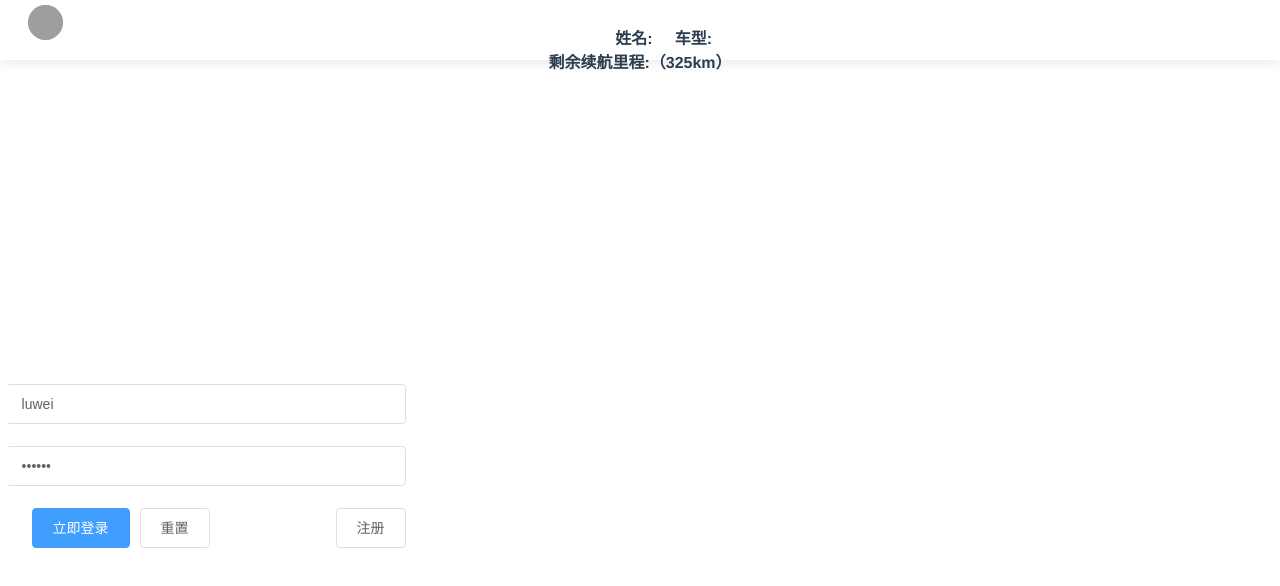
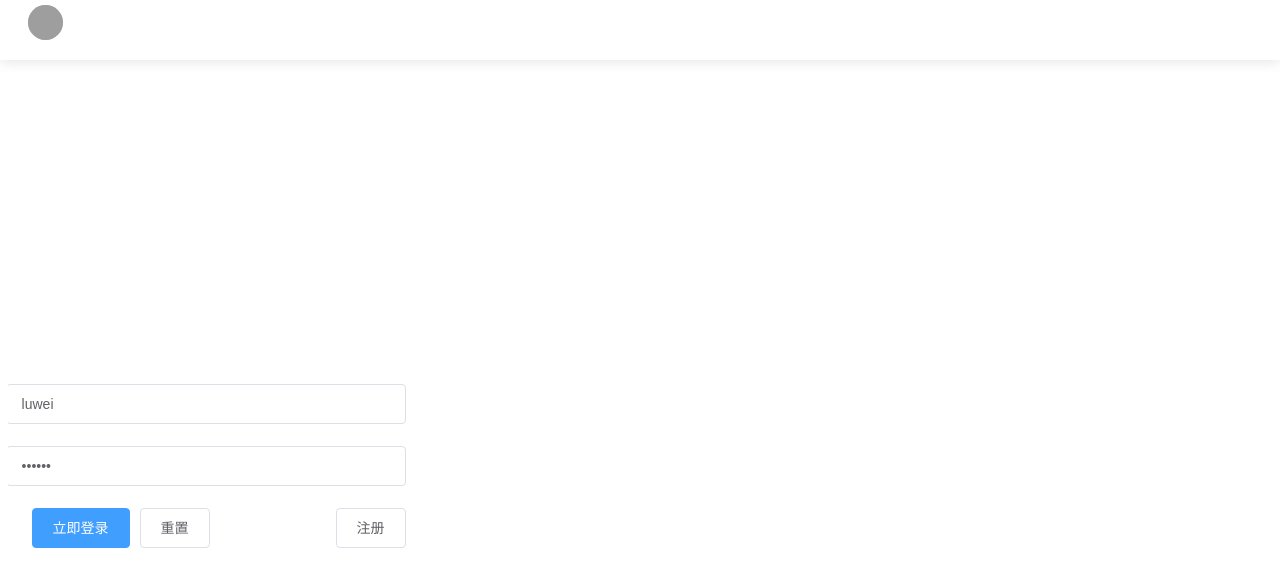
Before and after one commit to hellowch/chargeMS, a Vue app: page /#/ in a window 1280 px wide. Shown: the top 586 px of the page. Built offline with nearby package versions, Linux system fonts and the light colour scheme; grey boxes are pictures that could not be loaded.

Commit message:
'update'

```diff
--- a/src/components/Header.vue
+++ b/src/components/Header.vue
@@ -8,9 +8,9 @@
           </div>
         </el-col>
         <div style="margin-top: 2%">
-          <b>姓名:&nbsp;{{name}} &nbsp;&nbsp;&nbsp;</b>
-          <b>车型:&nbsp;{{carBrand}} {{carModel}}<br></b>
-          <b>剩余续航里程:（325km）</b>
+          <b>{{name}} &nbsp;&nbsp;&nbsp;</b>
+          <b>{{carBrand}} {{carModel}}<br></b>
+          <b>{{long}}</b>
         </div>
 <!--        <div class="icon-warp">-->
 <!--          <i class="el-icon-search"></i>-->
@@ -32,7 +32,8 @@ export default {
       circleUrl: 'https://cube.elemecdn.com/0/88/03b0d39583f48206768a7534e55bcpng.png',
       name: '',
       carBrand: '',
-      carModel: ''
+      carModel: '',
+      long: ''
 
     }
   },
@@ -59,8 +60,9 @@ export default {
         })
           .then((response) => {
             var res = response.data.data
-            this.carBrand = res.Carbrand
-            this.carModel = res.Carmodel
+            this.carBrand = '姓名: ' + res.Carbrand
+            this.carModel = '车型: ' + res.Carmodel
+            this.long = '剩余续航里程: ' + '325km'
           })
           .catch((error) => {
             console.log(error)
```
